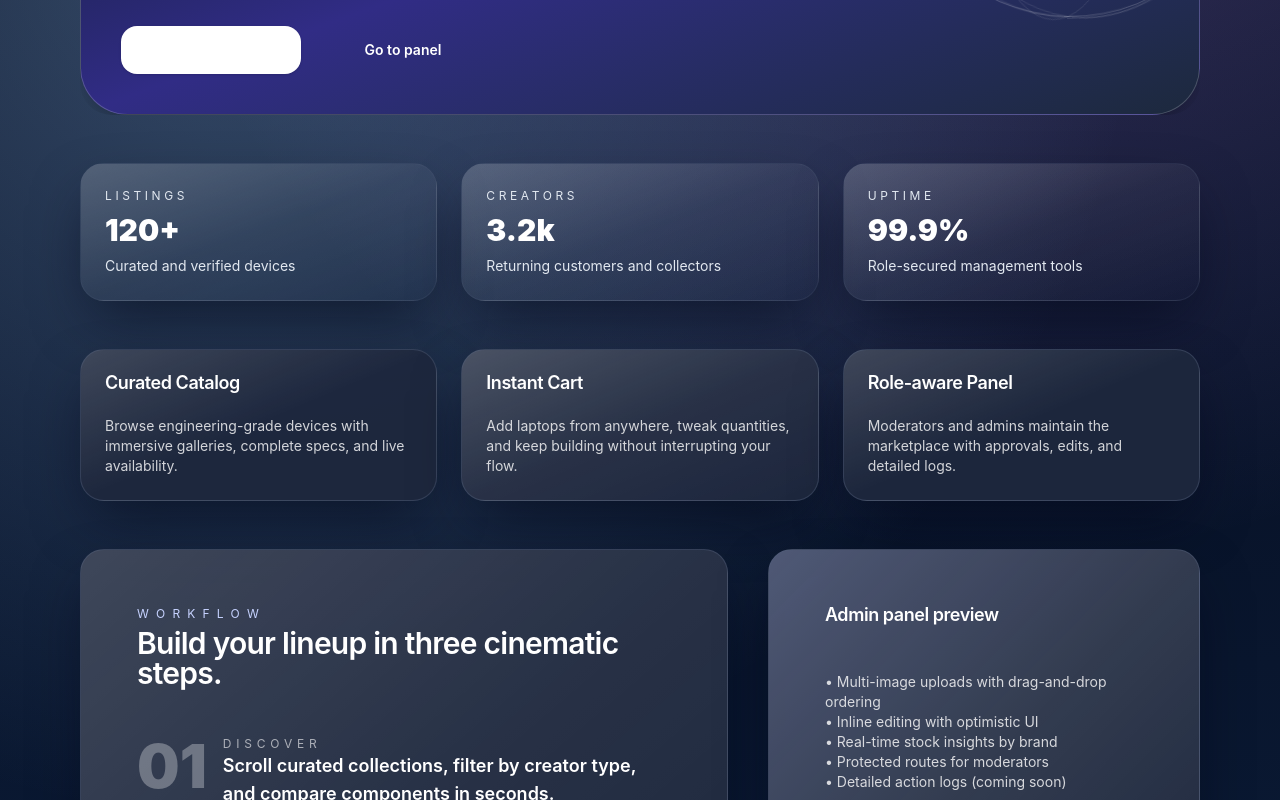
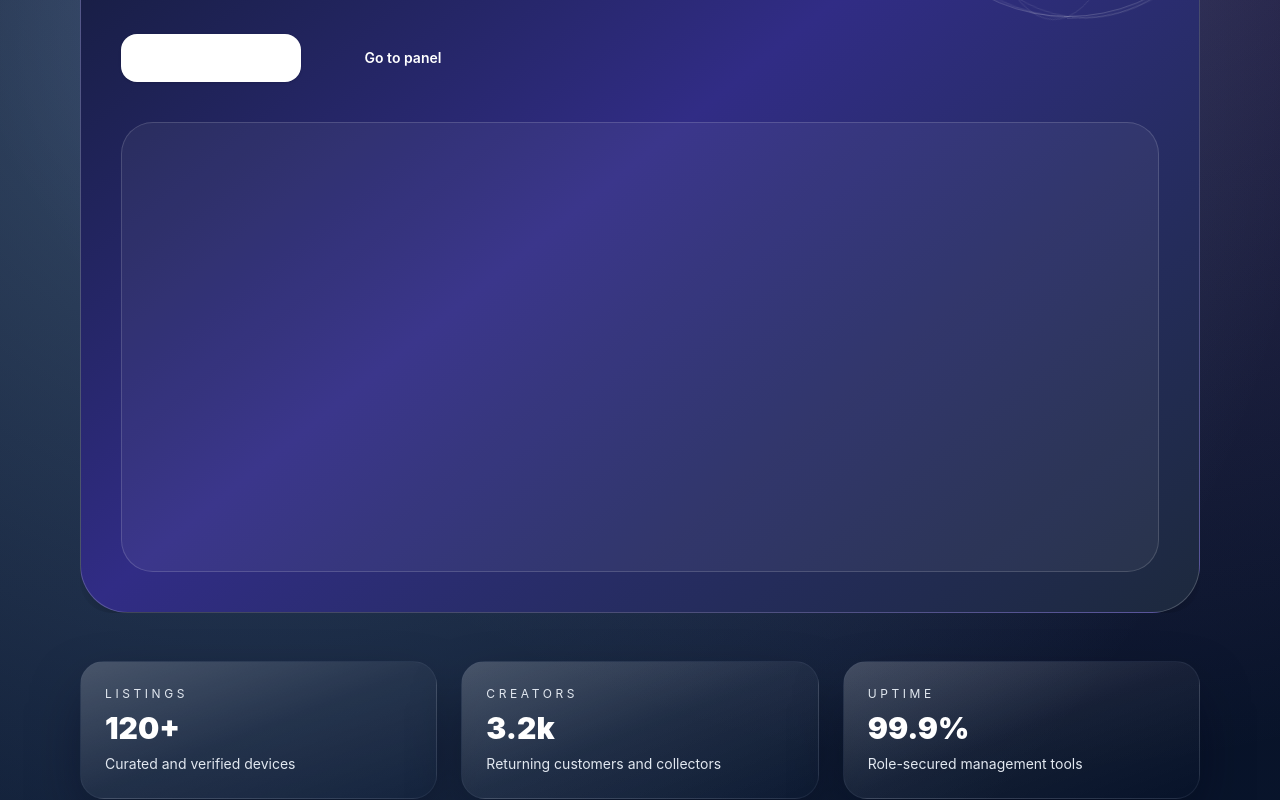
Before and after one commit to tezeladata/laptomania, a React (Vite) app in the folder client/: page / in a window 1280 px wide. Shown: the part 440-1240 px from the top of the page. Built offline with nearby package versions, Linux system fonts and the light colour scheme; no server answers.

Commit message:
Day 220, version 0.1.6

```diff
--- a/client/package.json
+++ b/client/package.json
@@ -15,7 +15,8 @@
     "react-dom": "^19.2.0",
     "react-router": "^7.11.0",
     "react-toastify": "^11.0.5",
-    "tailwindcss": "^4.1.18"
+    "tailwindcss": "^4.1.18",
+    "three": "^0.169.0"
   },
   "devDependencies": {
     "@eslint/js": "^9.39.1",
--- a/client/src/App.jsx
+++ b/client/src/App.jsx
@@ -32,10 +32,21 @@ const PageTransitionLoader = () => {
   );
 };
 
+const ScrollToTop = () => {
+  const { pathname } = useLocation();
+
+  useEffect(() => {
+    window.scrollTo({ top: 0, behavior: "auto" });
+  }, [pathname]);
+
+  return null;
+};
+
 const App = () => {
   return (
     <>
       <PageTransitionLoader />
+      <ScrollToTop />
       <Nav />
 
       <Routes>
--- /dev/null
+++ b/client/src/components/UI/Diorama.jsx
@@ -0,0 +1,118 @@
+import { useEffect, useRef, useState } from "react";
+import * as THREE from "three";
+import { OrbitControls } from "three/examples/jsm/controls/OrbitControls.js";
+import { GLTFLoader } from "three/examples/jsm/loaders/GLTFLoader.js";
+
+const MODEL_URL =
+  "https://rawcdn.githack.com/ricardoolivaalonso/ThreeJS-Room13/47b05e2db4e49eec33d63729e920894a906cb693/static/model.glb";
+const TEXTURE_URL =
+  "https://rawcdn.githack.com/ricardoolivaalonso/ThreeJS-Room13/47b05e2db4e49eec33d63729e920894a906cb693/static/baked.jpg";
+
+const Diorama = () => {
+  const canvasRef = useRef(null);
+  const containerRef = useRef(null);
+  const [isLoading, setIsLoading] = useState(true);
+
+  useEffect(() => {
+    const canvas = canvasRef.current;
+    const container = containerRef.current;
+    if (!canvas || !container) return undefined;
+
+    const renderer = new THREE.WebGLRenderer({ canvas, antialias: true, alpha: true });
+    renderer.outputColorSpace = THREE.SRGBColorSpace;
+    renderer.setPixelRatio(Math.min(window.devicePixelRatio, 2));
+
+    const scene = new THREE.Scene();
+
+    const camera = new THREE.PerspectiveCamera(10, 1, 0.1, 100);
+    camera.position.set(8, 4, 15);
+    scene.add(camera);
+
+    const controls = new OrbitControls(camera, renderer.domElement);
+    controls.enableDamping = true;
+    controls.enableZoom = true;
+    controls.enablePan = true;
+    controls.minDistance = 21;
+    controls.maxDistance = 50;
+    controls.minPolarAngle = Math.PI / 5;
+    controls.maxPolarAngle = Math.PI / 2;
+
+    const textureLoader = new THREE.TextureLoader();
+    const bakedTexture = textureLoader.load(TEXTURE_URL);
+    bakedTexture.flipY = false;
+    bakedTexture.colorSpace = THREE.SRGBColorSpace;
+    const bakedMaterial = new THREE.MeshBasicMaterial({ map: bakedTexture });
+
+    const loader = new GLTFLoader();
+    loader.load(
+      MODEL_URL,
+      gltf => {
+        gltf.scene.traverse(child => {
+          if (child.isMesh) child.material = bakedMaterial;
+        });
+        scene.add(gltf.scene);
+        scene.position.set(0, 0.2, 0);
+        setIsLoading(false);
+      },
+      undefined,
+      error => {
+        console.error("Failed to load diorama", error);
+        setIsLoading(false);
+      }
+    );
+
+    const handleResize = () => {
+      const width = container.clientWidth;
+      const height = container.clientHeight;
+      renderer.setSize(width, height);
+      camera.aspect = width / height;
+      camera.updateProjectionMatrix();
+    };
+
+    handleResize();
+    window.addEventListener("resize", handleResize);
+
+    const minPan = new THREE.Vector3(-2, -0.5, -2);
+    const maxPan = new THREE.Vector3(2, 0.5, 2);
+
+    let animationFrame;
+    const tick = () => {
+      animationFrame = requestAnimationFrame(tick);
+      controls.update();
+      controls.target.clamp(minPan, maxPan);
+      renderer.render(scene, camera);
+    };
+
+    tick();
+
+    return () => {
+      window.removeEventListener("resize", handleResize);
+      cancelAnimationFrame(animationFrame);
+      controls.dispose();
+      renderer.dispose();
+      scene.traverse(object => {
+        if (object.isMesh) {
+          object.geometry?.dispose?.();
+          if (Array.isArray(object.material)) {
+            object.material.forEach(mat => mat.dispose?.());
+          } else {
+            object.material?.dispose?.();
+          }
+        }
+      });
+    };
+  }, []);
+
+  return (
+    <div ref={containerRef} className="diorama-wrapper">
+      {isLoading && (
+        <div className="diorama-loader">
+          <p>Loading…</p>
+        </div>
+      )}
+      <canvas ref={canvasRef} className="diorama-canvas" />
+    </div>
+  );
+};
+
+export default Diorama;
--- a/client/src/components/UI/Nav1.jsx
+++ b/client/src/components/UI/Nav1.jsx
@@ -269,7 +269,8 @@ const Nav = () => {
               Laptomania
             </Link>
 
-            <ul className="hidden items-center gap-1 rounded-full bg-white/10 p-1 text-sm font-medium text-white/70 md:flex">
+            <div className="hidden md:flex">
+              <ul className="flex items-center gap-1 rounded-full bg-white/10 p-1 text-sm font-medium text-white/70">
                 {navLinks.map(link => (
                   <li key={link.href}>
                     <NavLink
@@ -287,8 +288,10 @@ const Nav = () => {
                 ))}
               </ul>
             </div>
+          </div>
 
           <div className="flex items-center gap-2 sm:gap-3">
+            <div className="hidden sm:flex items-center gap-2">
               {user?.role === "user" && (
                 <>
                   <Button
@@ -304,27 +307,13 @@ const Nav = () => {
                     )}
                   </Button>
 
-                <button
-                  type="button"
-                  className="relative inline-flex h-11 w-11 items-center justify-center rounded-full border border-white/30 text-white md:hidden"
-                  onClick={() => setIsOpen(true)}
-                >
-                  <span className="sr-only">Open cart</span>
-                  {itemsInCart > 0 && (
-                    <span className="absolute -right-1 -top-1 inline-flex h-4 w-4 items-center justify-center rounded-full bg-rose-500 text-[11px] font-bold">
-                      {itemsInCart}
-                    </span>
-                  )}
-                  <svg xmlns="http://www.w3.org/2000/svg" fill="none" viewBox="0 0 24 24" strokeWidth={1.5} stroke="currentColor" className="h-5 w-5">
-                    <path strokeLinecap="round" strokeLinejoin="round" d="M2.25 3h1.386c.51 0 .955.343 1.087.835l.383 1.437M7.5 14h9.75m0 0H19.5a2.25 2.25 0 0 0 2.138-1.59l1.263-4.42A1.125 1.125 0 0 0 21.813 6H5.106m2.394 8L5.106 6m2.394 8-.958 3.351A1.125 1.125 0 0 0 7.64 18h11.61m0 0a1.875 1.875 0 1 1-3.75 0m3.75 0a1.875 1.875 0 1 1-3.75 0m-7.5 0a1.875 1.875 0 1 1-3.75 0m3.75 0a1.875 1.875 0 1 1-3.75 0" />
-                  </svg>
-                </button>
                 </>
               )}
 
               <ThemeToggle />
 
               <div className="hidden items-center gap-2 md:flex">{renderDesktopActions()}</div>
+            </div>
 
             <button
               type="button"
@@ -365,6 +354,16 @@ const Nav = () => {
               ))}
             </nav>
 
+            <div className="mt-4 rounded-2xl border border-white/10 bg-white/5 px-4 py-3 text-sm text-white/80">
+              <div className="flex items-center justify-between">
+                <div>
+                  <p className="text-xs uppercase tracking-wide text-white/60">Appearance</p>
+                  <p className="text-base font-semibold text-white">Theme</p>
+                </div>
+                <ThemeToggle />
+              </div>
+            </div>
+
             <div className="mt-6 border-t border-white/10 pt-6">{renderMobileActions()}</div>
           </div>
         </div>
--- a/client/src/index.css
+++ b/client/src/index.css
@@ -1,4 +1,30 @@
 @import "tailwindcss";
+
+.diorama-wrapper {
+  position: relative;
+  width: 100%;
+  height: clamp(16rem, 45vw, 26rem);
+  border-radius: 2rem;
+  overflow: hidden;
+}
+
+.diorama-canvas {
+  width: 100%;
+  height: 100%;
+  display: block;
+  cursor: grab;
+}
+
+.diorama-loader {
+  position: absolute;
+  inset: 0;
+  display: grid;
+  place-items: center;
+  background: rgba(15, 23, 42, 0.65);
+  font-size: 0.9rem;
+  letter-spacing: 0.2em;
+  text-transform: uppercase;
+}
 
 :root {
   color-scheme: light;
--- a/client/src/pages/Home.jsx
+++ b/client/src/pages/Home.jsx
@@ -4,6 +4,7 @@ import { Card, CardContent, CardHeader, CardTitle } from "../components/UI/Card1
 import { StatCard } from "../components/UI/StatCard1";
 import { Reveal } from "../components/UI/Reveal1";
 import { HeroOrbit } from "../components/UI/HeroOrbit1";
+import Diorama from "../components/UI/Diorama";
 
 const stats = [
   { title: "Listings", value: "120+", description: "Curated and verified devices" },
@@ -52,7 +53,7 @@ const Home = () => {
           <Reveal>
             <div className="relative rounded-[32px] border border-white/20 bg-linear-to-br from-slate-900 via-indigo-900 to-slate-800 p-6 text-white shadow-xl sm:rounded-[48px] sm:p-10">
               <p className="text-xs uppercase tracking-[0.6em] text-white/60">Laptomania</p>
-              <h1 className="mt-4 text-3xl font-black leading-tight sm:mt-6 sm:text-5xl">
+              <h1 className="mt-6 text-3xl font-black leading-tight sm:mt-8 sm:text-5xl">
                 A design-forward laptop marketplace for collectors, creators, and crews.
               </h1>
               <p className="mt-4 max-w-2xl text-base text-white/80">
@@ -70,6 +71,10 @@ const Home = () => {
                     Go to panel
                   </Button>
                 </Link>
+              </div>
+
+              <div className="mt-10 rounded-[32px] border border-white/15 bg-white/5 p-4 ">
+                <Diorama />
               </div>
             </div>
           </Reveal>
```
Also changed, not shown: 1 other file (tests, documents, lock files or other folders). Lines whose indentation alone changed are shown as unchanged.
